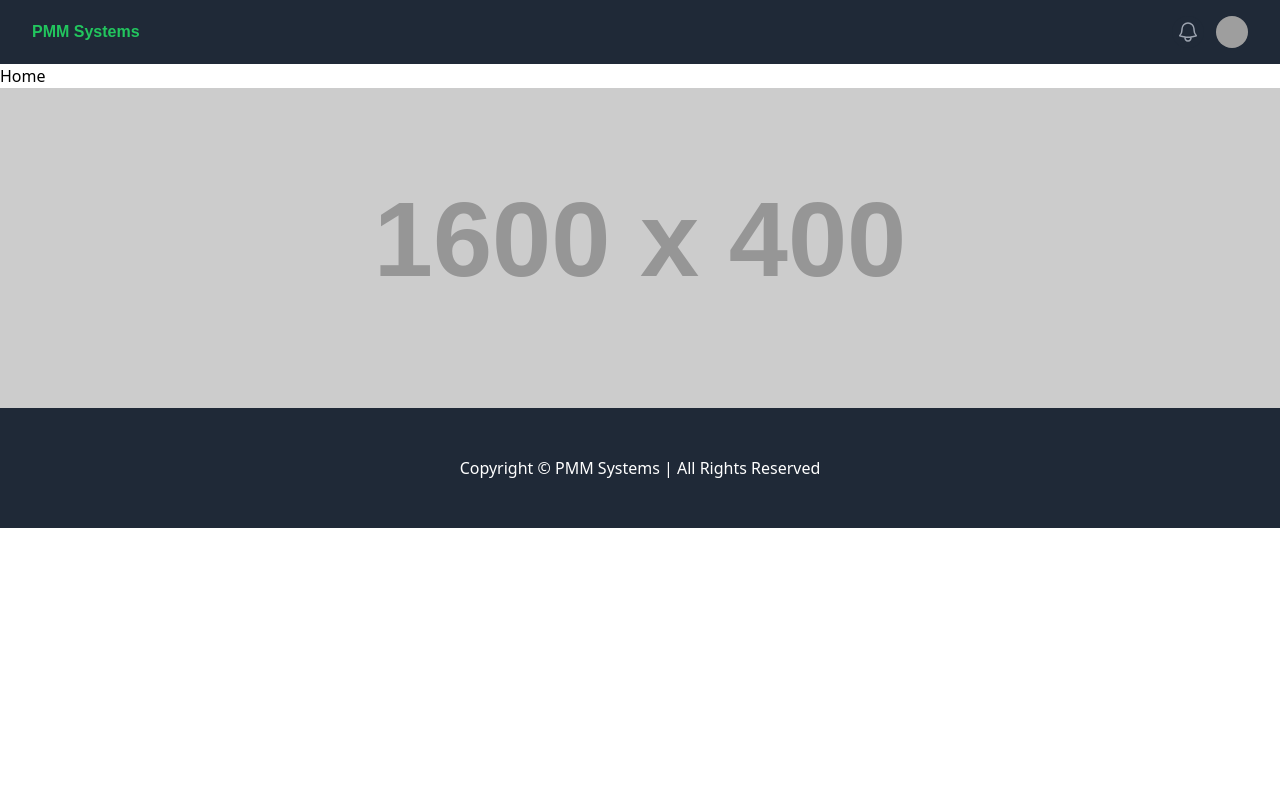
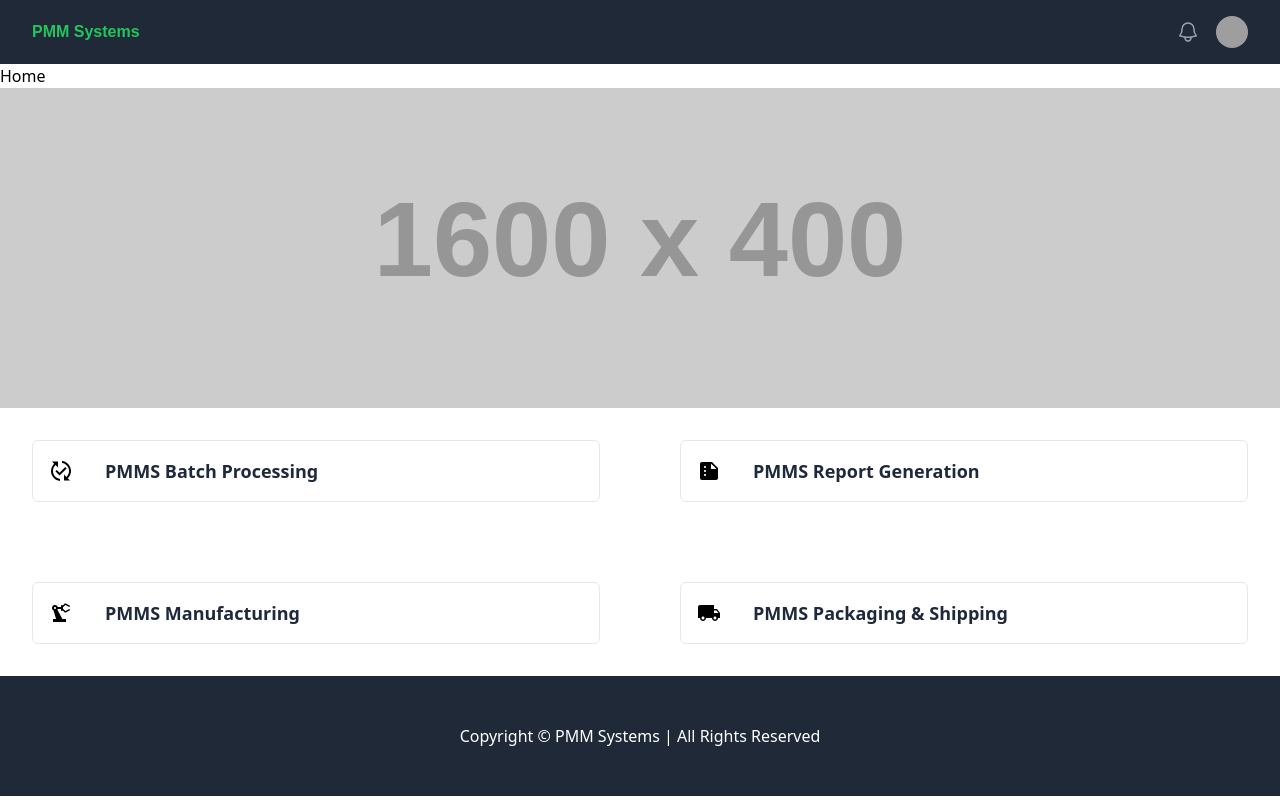
Before and after one commit to Harish1611/Pharma-Medical-Management-System, a React (Create React App) app: page / in a window 1280 px wide. Built offline with nearby package versions, Linux system fonts and the light colour scheme; grey boxes are pictures that could not be loaded.

Commit message:
Extended: MUI Icons are added to each service and modified some style

```diff
--- a/src/Components/Home/MedServices.jsx
+++ b/src/Components/Home/MedServices.jsx
@@ -3,17 +3,11 @@ import MedServicesCard from './MedServicesCard';
 import { MedServicesData } from './MedServicesData';
 
 const MedServices = () => {
-  const items = MedServicesData.map((item) => (
-    item.service
-  ));
-
-  console.log(items); // Log the items array to the console
-
   return (
     <div>
-      <MedServicesCard cardTitle={items} card />
+      <MedServicesCard cardData={MedServicesData} />
     </div>
-  )
+  );
 }
 
 export default MedServices;
--- a/src/Components/Home/MedServicesCard.jsx
+++ b/src/Components/Home/MedServicesCard.jsx
@@ -1,29 +1,23 @@
 import React from 'react';
 import PrecisionManufacturingIcon from '@mui/icons-material/PrecisionManufacturing';
+import PublishedWithChangesIcon from '@mui/icons-material/PublishedWithChanges';
+import SummarizeIcon from '@mui/icons-material/Summarize';
+import LocalShippingIcon from '@mui/icons-material/LocalShipping';
+
 import { Grid } from '@mui/material';
 
 
-
 const MedServicesCard = ({ cardData }) => {
-    // Check if cardData is undefined or not an array
-    if (!Array.isArray(cardData)) {
-      // Return null or handle the case where cardData is not an array
-      return null;
-    }
-
-     console.log(cardData)
-    // Map over cardData since it's an array
   return (
     <Grid container spacing={2}>
-        {cardData.map((service, index) => (
+      {cardData.map((item, index) => (
         <Grid key={index} item xs={12} sm={6}>
           <div className='border rounded-md p-4 m-8 hover:shadow-md cursor-pointer flex'>
             <div className='flex-col'>
-                {service.icon}
-
+              {item.icon} {/* Render the icon component */}
             </div>
             <div className='flex-col'>
-                <p className=' text-black font-bold text-lg px-10 hover:text-blue-800'>{service}</p>
+              <p class='text-slate-800 font-semibold text-lg hover:text-slate-500 px-8'>{item.service}</p> {/* Render the service name */}
             </div>
           </div>
         </Grid>
@@ -32,5 +26,4 @@ const MedServicesCard = ({ cardData }) => {
   );
 }
 
-
 export default MedServicesCard;
--- a/src/Components/Home/MedServicesData.js
+++ b/src/Components/Home/MedServicesData.js
@@ -1,22 +1,23 @@
+import PrecisionManufacturingIcon from '@mui/icons-material/PrecisionManufacturing';
+import PublishedWithChangesIcon from '@mui/icons-material/PublishedWithChanges';
+import SummarizeIcon from '@mui/icons-material/Summarize';
+import LocalShippingIcon from '@mui/icons-material/LocalShipping';
+
 export const MedServicesData = [
   {
     service: "PMMS Batch Processing",
-      icon:"<PrecisionManufacturingIcon />",
-
+    icon: <PublishedWithChangesIcon />,
   },
   {
     service: "PMMS Report Generation",
-      icon:"<PrecisionManufacturingIcon />",
-
+    icon: <SummarizeIcon />,
   },
   {
     service: "PMMS Manufacturing",
-        icon:"<PrecisionManufacturingIcon />",
-
+    icon: <PrecisionManufacturingIcon />,
   },
   {
     service: "PMMS Packaging & Shipping",
-        icon:"<PrecisionManufacturingIcon />",
-
+    icon: <LocalShippingIcon />,
   },
 ];
```
Lines whose indentation alone changed are shown as unchanged.
